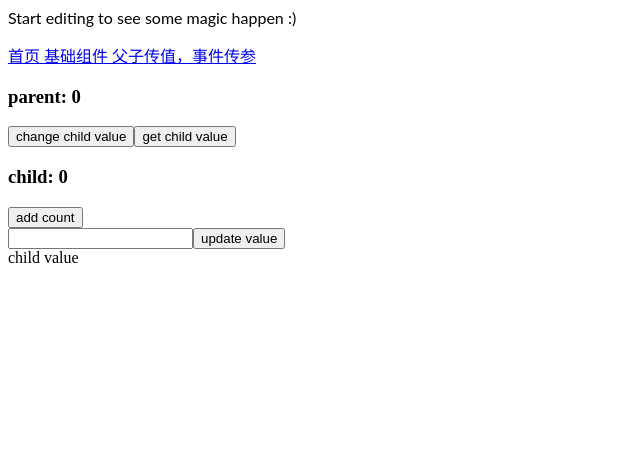
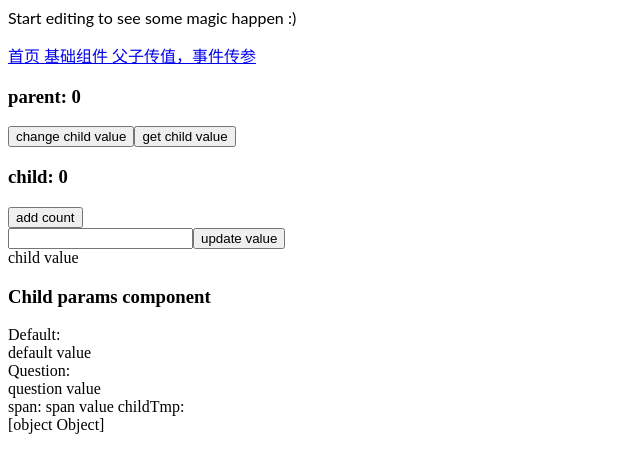
Before and after one commit to liulovegame/angular-ivy-hs98wc, an Angular app: page /parent in a window 1280 px wide. Shown: the top 472 px of the page, without its empty margins (0-640 px from the left). Built offline with nearby package versions, Linux system fonts and the light colour scheme.

Commit message:
5 files modified

```diff
--- a/src/app/pages/parent/child-tmp/child-tmp.component.html
+++ b/src/app/pages/parent/child-tmp/child-tmp.component.html
@@ -1,3 +1,13 @@
-<p>
-child-tmp works!
-</p>
+<div>
+  <h3>Child params component</h3>
+  Default:
+  <ng-content></ng-content>
+  Question:
+  <ng-content select="[question]"></ng-content>
+  span:
+  <ng-content select="span"></ng-content>
+  childTmp:
+  <div>
+    {{ childTmp }}
+  </div>
+</div>
--- a/src/app/pages/parent/parent.component.html
+++ b/src/app/pages/parent/parent.component.html
@@ -1,6 +1,6 @@
 <div>
-  <h3>parent: {{ count }}</h3>
-  <button (click)="changeChildValue()">change child value</button>
+  <h3 #test>parent: {{ count }}</h3>
+  <button (click)="changeChildValue(test.innerHTML)">change child value</button>
   <button (click)="getChildValue()">get child value</button>
 
   <app-child
@@ -8,4 +8,11 @@
     (handleAdd)="handleAdd()"
     (handleUpdate)="handleUpdate($event)"
   ></app-child>
+
+  <app-child-tmp [childTmp]="childTmpVal">
+    <span>span value</span>
+    <div>default value</div>
+    <div question>question value</div>
+  </app-child-tmp>
+  <ng-template #childTmpVal><i class="fa fa-arrows-h">1111</i></ng-template>
 </div>
--- a/src/app/pages/parent/parent.component.ts
+++ b/src/app/pages/parent/parent.component.ts
@@ -26,8 +26,8 @@ export class ParentComponent implements OnInit {
     alert(this.childComponent.childValue);
   }
 
-  changeChildValue() {
-    this.childComponent.changeChildValue('new child value');
+  changeChildValue(str: string) {
+    this.childComponent.changeChildValue('new child value: ' + str);
   }
 
   ngOnInit() {}
--- a/src/app/pages/parent/parent.module.ts
+++ b/src/app/pages/parent/parent.module.ts
@@ -1,11 +1,12 @@
 import { NgModule } from '@angular/core';
 import { FormsModule } from '@angular/forms';
+import { ChildTmpComponent } from './child-tmp/child-tmp.component';
 import { ChildComponent } from './child/child.component';
 import { ParentComponent } from './parent.component';
 
 @NgModule({
   imports: [FormsModule],
-  declarations: [ParentComponent, ChildComponent],
+  declarations: [ParentComponent, ChildComponent, ChildTmpComponent],
   exports: [ParentComponent],
 })
 export class ParentModule {}
```
Also changed, not shown: src/app/pages/parent/child-tmp/child-tmp.component.ts (+5 -6 lines).
